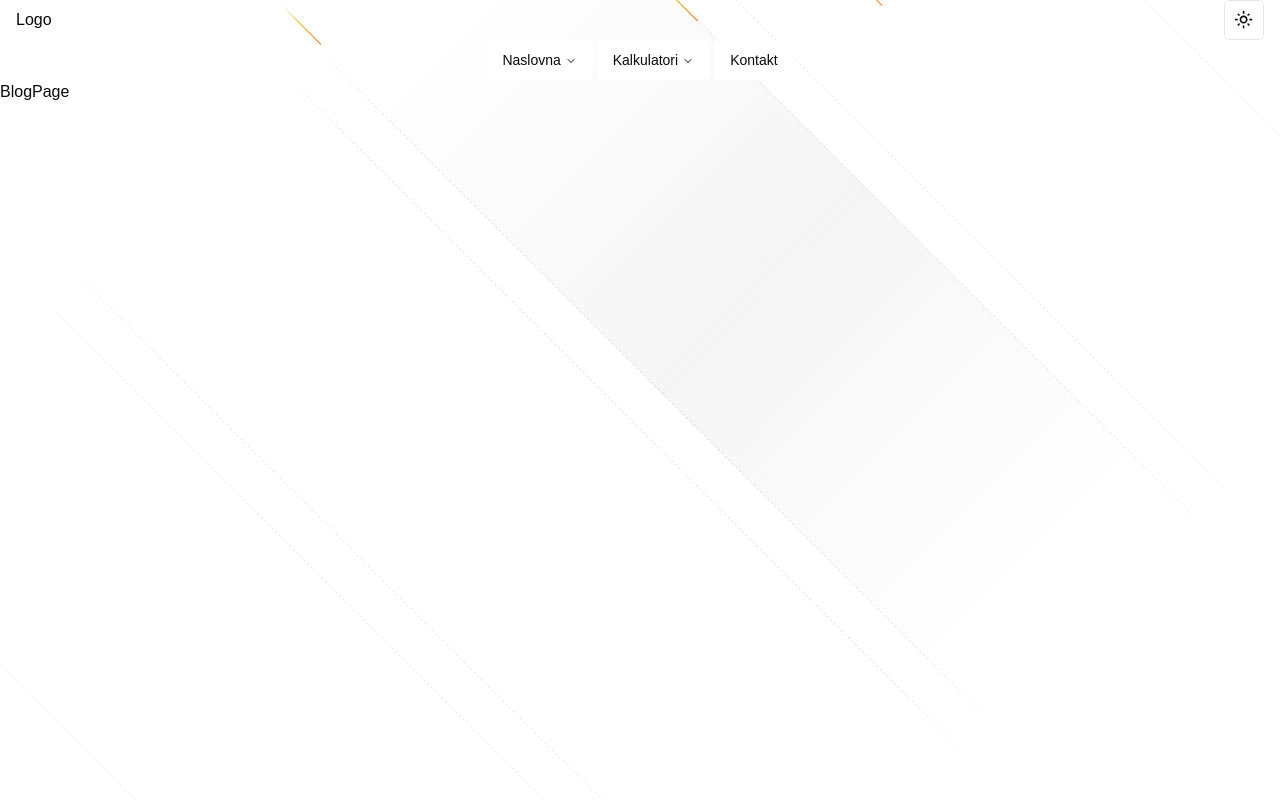
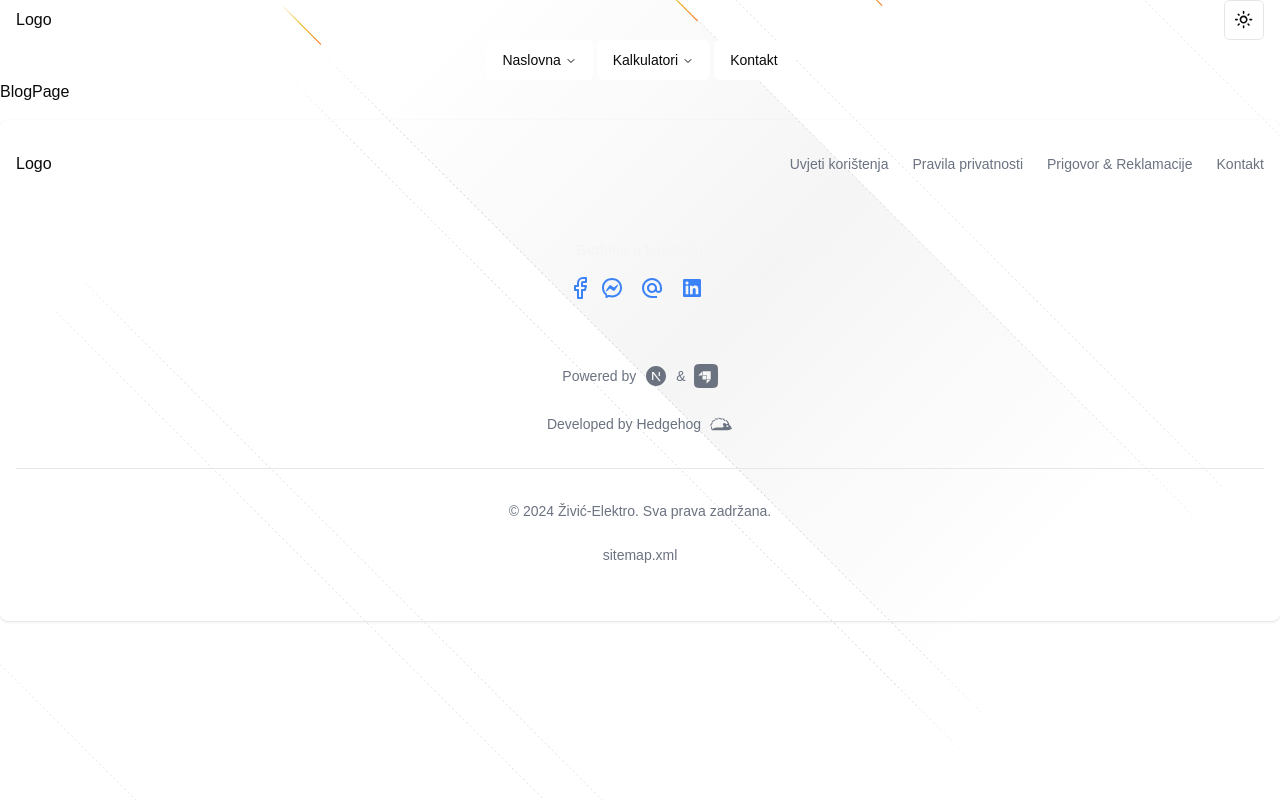
Before and after one commit to darkohedgehog/kreditni-savetnik, a Next.js app: page /blog in a window 1280 px wide. Built offline with nearby package versions, Linux system fonts and the light colour scheme.

Commit message:
"Added Footer component to RootLayout and Approach component to Home page"

```diff
--- a/src/app/layout.tsx
+++ b/src/app/layout.tsx
@@ -5,6 +5,7 @@
 import NavigationMain from "@/components/navigation/NavigationMain";
 import NavTop from "@/components/navigation/NavTop";
 import BackgroundBeams from "@/components/ui/BackgroundBeams";
+import Footer from "@/components/Footer";
 
 
 const geistSans = localFont({
@@ -47,6 +48,7 @@
               <NavTop />
               <NavigationMain />
                {children}
+               <Footer  />
           </div>
           </ThemeProvider>
       </body>
--- a/src/app/page.tsx
+++ b/src/app/page.tsx
@@ -1,3 +1,4 @@
+import Approach from "@/components/home/Approach";
 import { HeroSectionWithBeamsAndGrid } from "@/components/home/HeroSectionWithBeamsAndGrid";
 import { MeteorsGrid } from "@/components/home/MeteorsGrid";
 import { WobbleCardSection } from "@/components/home/WobbleCardSection";
@@ -9,6 +10,7 @@
    <HeroSectionWithBeamsAndGrid />
    <WobbleCardSection  />
    <MeteorsGrid  />
+   <Approach  />
    </>
   );
 }
--- /dev/null
+++ b/src/components/Footer.tsx
@@ -0,0 +1,97 @@
+import Link from 'next/link'
+import React from 'react'
+import { FiFacebook } from "react-icons/fi";
+import { RiMessengerLine, RiLinkedinBoxFill, RiNextjsFill } from "react-icons/ri";
+import { MdOutlineAlternateEmail } from "react-icons/md";
+import { SiStrapi } from "react-icons/si";
+import { GiHedgehog } from "react-icons/gi";
+
+const Footer = () => {
+  return (
+    <>
+      <footer className="dark:bg-dark rounded-lg shadow m-4 bottom-0 w-full mx-0">
+    <div className="w-full max-w-screen-xl mx-auto p-4 md:py-8">
+        <div className="sm:flex sm:items-center sm:justify-between">
+            <Link href={"/"} className="flex items-center mb-4 sm:mb-0 space-x-3 rtl:space-x-reverse">
+                Logo
+                <span className="self-center text-2xl font-semibold whitespace-nowrap dark:text-accentDark"></span>
+            </Link>
+            <ul className="flex flex-wrap items-center mb-6 text-sm font-medium text-gray-500 sm:mb-0 dark:text-accentDark">
+                <li>
+                    <Link href={"/terms"} className="hover:underline me-4 md:me-6">Uvjeti korištenja</Link>
+                </li>
+                <li>
+                    <Link href={"/privacy"} className="hover:underline me-4 md:me-6">Pravila privatnosti</Link>
+                </li>
+                <li>
+                    <Link href={"/complaint"} className="hover:underline me-4 md:me-6">Prigovor & Reklamacije</Link>
+                </li>
+                <li>
+                    <Link href={"/contact"} className="hover:underline">Kontakt</Link>
+                </li>
+            </ul>
+        </div>
+        <div className='flex items-center justify-center my-16 flex-col'>
+            <h3 className='text-accent dark:text-accentDark text-sm mb-4 font-semibold'>
+                Budimo u kontaktu
+                </h3>
+        <span className="inline-flex mx-4">
+                  <Link
+                  className="text-blue-500"
+                  href={'https://www.facebook.com/?locale=hr_HR'} target='blank'>
+                  <FiFacebook className='h-6 w-6' />
+                  </Link>
+                  <Link
+                  className="text-blue-500 mx-2"
+                  href={'https://business.facebook.com/latest/inbox/messenger?asset_id=137597493551735&business_id=1133499703746344'}
+                  target='blank'>
+                  <RiMessengerLine className='h-6 w-6' />
+                  </Link>
+                  <Link
+                  className="mx-2 text-blue-500"
+                  href={'mailto:prodaja@zivic-elektro.com'} target='blank'>
+                  <MdOutlineAlternateEmail className='h-6 w-6' />
+                  </Link>
+                  <Link
+                  className="text-blue-500 mx-2"
+                  href={'https://www.linkedin.com/in/darko-%C5%BEivi%C4%87/'} target='blank'>
+                  <RiLinkedinBoxFill className='h-6 w-6' />
+                  </Link>
+                </span>
+                </div>
+        <div className="flex items-center justify-center gap-2 my-3 text-sm text-gray-500 sm:text-center dark:text-accentDark">
+         Powered by
+         <Link href={'https://nextjs.org/'} target='blank'>
+         <RiNextjsFill className='w-6 h-6' />
+         </Link>
+         &
+         <Link href={'https://strapi.io/'} target='blank'>
+         <SiStrapi className='w-6 h-6' />
+         </Link>
+        </div>
+        <div className="flex items-center justify-center gap-2 my-6 text-sm text-gray-500 sm:text-center dark:text-accentDark">
+         Developed by Hedgehog
+         <Link href={'https://darko-zivic-web-developer.vercel.app/'} target='blank'>
+         <GiHedgehog className='w-6 h-6' />
+         </Link>
+        </div>
+        <hr className="my-6 border-gray-200 sm:mx-auto dark:border-gray-700 lg:my-8" />
+        <span className="block text-sm text-gray-500 sm:text-center dark:text-accentDark">
+        © {new Date().getFullYear()} Živić-Elektro. Sva prava zadržana.
+        <Link href={"/"} className="hover:underline">
+        </Link>
+        <div className="flex items-center justify-center gap-2 my-6 text-sm text-gray-500 sm:text-center dark:text-accentDark">
+         <Link href={'/sitemap.xml'} target='blank'>
+            sitemap.xml
+         </Link>
+        </div>
+        </span>
+    </div>
+</footer>
+
+
+    </>
+  )
+}
+
+export default Footer
--- /dev/null
+++ b/src/components/home/Approach.tsx
@@ -0,0 +1,89 @@
+import React from 'react'
+
+
+
+export default function Approach() {
+    return (
+      <>
+        {/* Features Section: Boxes with Icons */}
+        <div className="">
+          <div className="container mx-auto px-4 py-16 lg:px-8 lg:py-32 xl:max-w-7xl">
+            <div className="grid grid-cols-1 gap-4 sm:grid-cols-2 lg:grid-cols-3">
+              <div className="rounded-lg border border-white bg-white p-5 shadow-sm transition hover:border-blue-600 md:p-7 xl:p-10 dark:border-gray-800 dark:bg-gray-800 dark:shadow-none dark:hover:border-blue-400">
+                <svg
+                  className="hi-outline hi-rectangle-stack mb-5 inline-block size-12 text-blue-600 dark:text-blue-500"
+                  xmlns="http://www.w3.org/2000/svg"
+                  fill="none"
+                  viewBox="0 0 24 24"
+                  strokeWidth="1.5"
+                  stroke="currentColor"
+                  aria-hidden="true"
+                >
+                  <path
+                    strokeLinecap="round"
+                    strokeLinejoin="round"
+                    d="M6 6.878V6a2.25 2.25 0 012.25-2.25h7.5A2.25 2.25 0 0118 6v.878m-12 0c.235-.083.487-.128.75-.128h10.5c.263 0 .515.045.75.128m-12 0A2.25 2.25 0 004.5 9v.878m13.5-3A2.25 2.25 0 0119.5 9v.878m0 0a2.246 2.246 0 00-.75-.128H5.25c-.263 0-.515.045-.75.128m15 0A2.25 2.25 0 0121 12v6a2.25 2.25 0 01-2.25 2.25H5.25A2.25 2.25 0 013 18v-6c0-.98.626-1.813 1.5-2.122"
+                  />
+                </svg>
+                <h4 className="mb-2 text-lg font-bold">
+                  1. UI Components Library
+                </h4>
+                <p className="leading-relaxed text-gray-600 dark:text-gray-400">
+                  We carefully handcrafted a vast collection of UI components to
+                  build all kinds of web applications and websites. We keep
+                  designing and adding new ones with each update.
+                </p>
+              </div>
+              <div className="rounded-lg border border-white bg-white p-5 shadow-sm transition hover:border-blue-600 md:p-7 xl:p-10 dark:border-gray-800 dark:bg-gray-800 dark:shadow-none dark:hover:border-blue-400">
+                <svg
+                  className="hi-outline hi-cube mb-5 inline-block size-12 text-blue-600 dark:text-blue-500"
+                  xmlns="http://www.w3.org/2000/svg"
+                  fill="none"
+                  viewBox="0 0 24 24"
+                  strokeWidth="1.5"
+                  stroke="currentColor"
+                  aria-hidden="true"
+                >
+                  <path
+                    strokeLinecap="round"
+                    strokeLinejoin="round"
+                    d="M21 7.5l-9-5.25L3 7.5m18 0l-9 5.25m9-5.25v9l-9 5.25M3 7.5l9 5.25M3 7.5v9l9 5.25m0-9v9"
+                  />
+                </svg>
+                <h4 className="mb-2 text-lg font-bold">2. Self-Hosted Web App</h4>
+                <p className="leading-relaxed text-gray-600 dark:text-gray-400">
+                  You’ll love working with the Tailkit web app! It’s a compiled
+                  Vue.js based app which you can host on your own and use to
+                  explore and use all available UI components.
+                </p>
+              </div>
+              <div className="rounded-lg border border-white bg-white p-5 shadow-sm transition hover:border-blue-600 sm:col-span-2 md:p-7 lg:col-span-1 xl:p-10 dark:border-gray-800 dark:bg-gray-800 dark:shadow-none dark:hover:border-blue-400">
+                <svg
+                  className="hi-outline hi-cog mb-5 inline-block size-12 text-blue-600 dark:text-blue-500"
+                  xmlns="http://www.w3.org/2000/svg"
+                  fill="none"
+                  viewBox="0 0 24 24"
+                  strokeWidth="1.5"
+                  stroke="currentColor"
+                  aria-hidden="true"
+                >
+                  <path
+                    strokeLinecap="round"
+                    strokeLinejoin="round"
+                    d="M4.5 12a7.5 7.5 0 0015 0m-15 0a7.5 7.5 0 1115 0m-15 0H3m16.5 0H21m-1.5 0H12m-8.457 3.077l1.41-.513m14.095-5.13l1.41-.513M5.106 17.785l1.15-.964m11.49-9.642l1.149-.964M7.501 19.795l.75-1.3m7.5-12.99l.75-1.3m-6.063 16.658l.26-1.477m2.605-14.772l.26-1.477m0 17.726l-.26-1.477M10.698 4.614l-.26-1.477M16.5 19.794l-.75-1.299M7.5 4.205L12 12m6.894 5.785l-1.149-.964M6.256 7.178l-1.15-.964m15.352 8.864l-1.41-.513M4.954 9.435l-1.41-.514M12.002 12l-3.75 6.495"
+                  />
+                </svg>
+                <h4 className="mb-2 text-lg font-bold">3. Helper Tools</h4>
+                <p className="leading-relaxed text-gray-600 dark:text-gray-400">
+                  Search and copy SVG icons, build your button markup or copy your
+                  favorite color classes with powerful tools. More are under
+                  development to give you superpowers.
+                </p>
+              </div>
+            </div>
+          </div>
+        </div>
+        {/* END Features Section: Boxes with Icons */}
+      </>
+    );
+  }
```
